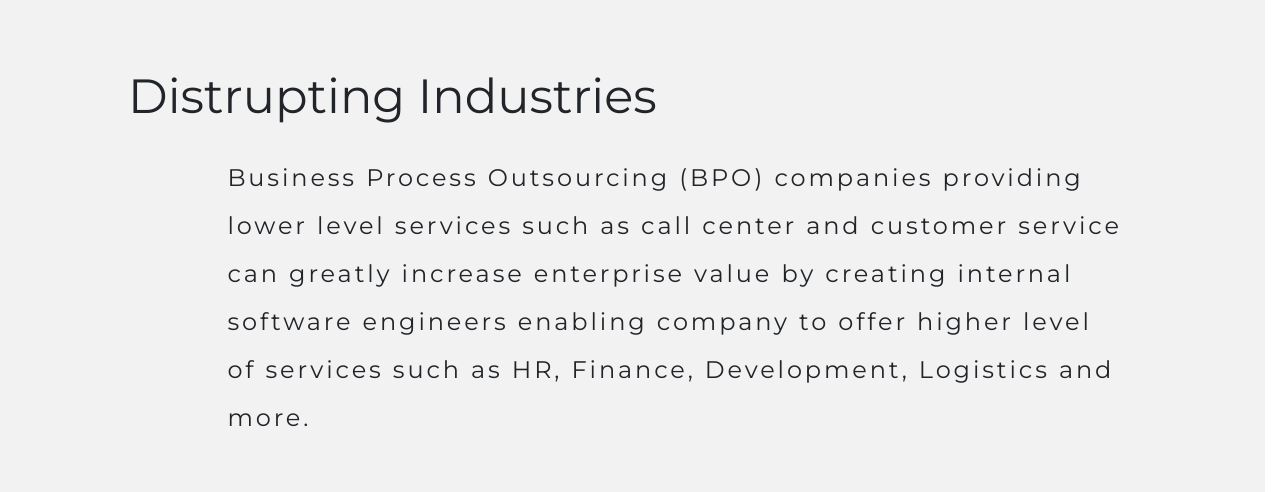
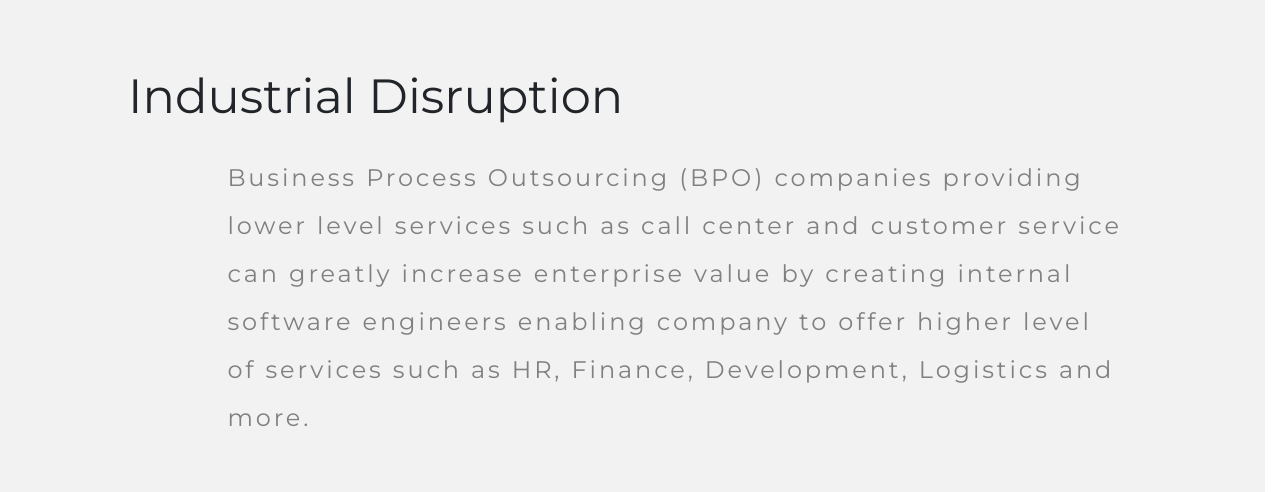
Before and after one commit to gianMarquez/123, a React (Create React App) app: page / in a window 1280 px wide. Shown: the part 808-1300 px from the top of the page. Built offline with nearby package versions, Linux system fonts and the light colour scheme.

Commit message:
slight change in wordage

```diff
--- a/src/screens/home/index.js
+++ b/src/screens/home/index.js
@@ -63,7 +63,7 @@ class Home extends Component {
                 <section>
                     <div className="row grBg">
                         <div className="container">
-                        <h2>Distrupting Industries</h2>
+                        <h2>Industrial Disruption</h2>
                         <br/>
                             <h5>
                             Business Process Outsourcing (BPO) companies providing lower level services such as call center and customer service can greatly increase enterprise value by creating internal software engineers enabling company to offer higher level of services such as HR, Finance, Development, Logistics and more.
--- a/src/screens/home/style.css
+++ b/src/screens/home/style.css
@@ -185,3 +185,6 @@ footer p{
 h5 {
     letter-spacing: 0.08em;
 }
+.container h5 {
+    color: grey;
+}
```
